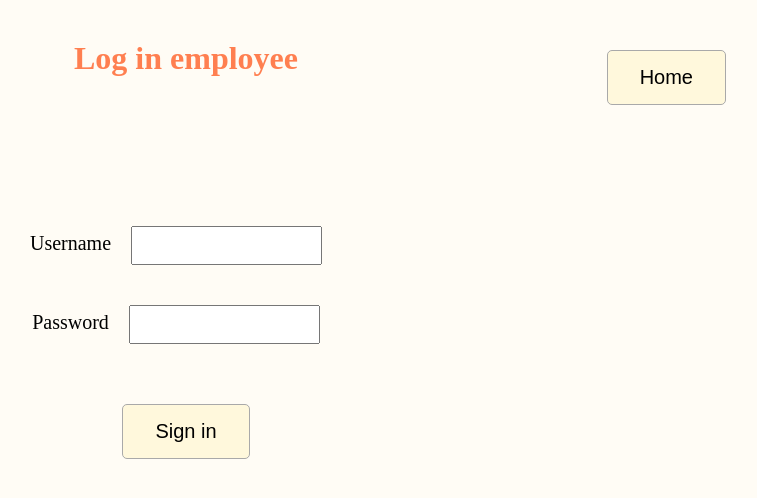
After one commit to ThePseudo/GroupA_SE2_2019, a PHP site: page /login.php in a window 1280 px wide. The commit adds this page. Shown: the top 498 px of the page, without its empty margins (454-1211 px from the left). Run offline with PHP 8.4, Linux system fonts and the light colour scheme.

Commit message:
Unique login (?), home button added

```diff
--- a/base/style.css
+++ b/base/style.css
@@ -3,6 +3,7 @@ body {
 }
 
 h1 {
+    margin-top: 40px;
     text-align: center;
     color: coral;
 }
--- a/index.php
+++ b/index.php
@@ -5,7 +5,7 @@ top("Office queues - main");
 <h1>Welcome!</h1>
 <h1>Which service do you want to select?</h1>
 
-<a href="login_select.php" style="color:black;text-decoration:none;"><button class="topright loginbtn">Login</button></a>
+<a href="login.php" style="color:black;text-decoration:none;"><button class="topright loginbtn">Login</button></a>
 
 <br /><br /><br /><br />
 <div style="display:block; text-align:center; align-content:center; margin:auto;">
--- /dev/null
+++ b/login.php
@@ -0,0 +1,20 @@
+<?php
+require_once("base/templates.php");
+top("Office queues - login");
+?>
+<h1>Log in employee</h1>
+<br /><br /><br /><br /><br /><br />
+<a href="index.php" style="color:black;text-decoration:none;"><button class="topright loginbtn">Home</button></a>
+<div style="display:block; text-align:center; align-content:center; margin:auto">
+    <form action="actions/log_in.php" method="get">
+
+        <a style="font-size:20px;">Username</a><input type="text" name="id" class="text" /> <br />
+        <a style="font-size:20px;">Password</a><input type="password" name="pwd" class="text" />
+
+        <br />
+        <input type="submit" class="loginbtn" style="margin-top:40px;" value="Sign in">
+
+    </form>
+</div>
+<?php
+bottom();
```
Also changed, not shown: login_employee.php (deleted, +0 -17 lines), actions/log_in.php (added), actions/log_in_administrator.php (deleted), actions/log_in_employee.php (deleted).
